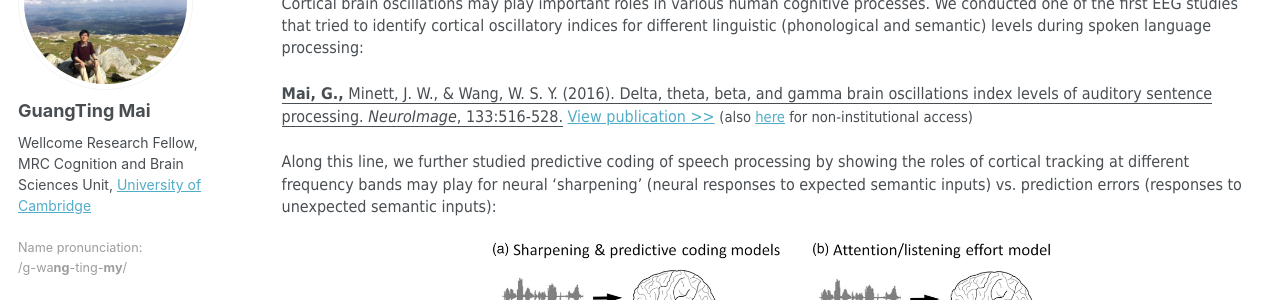
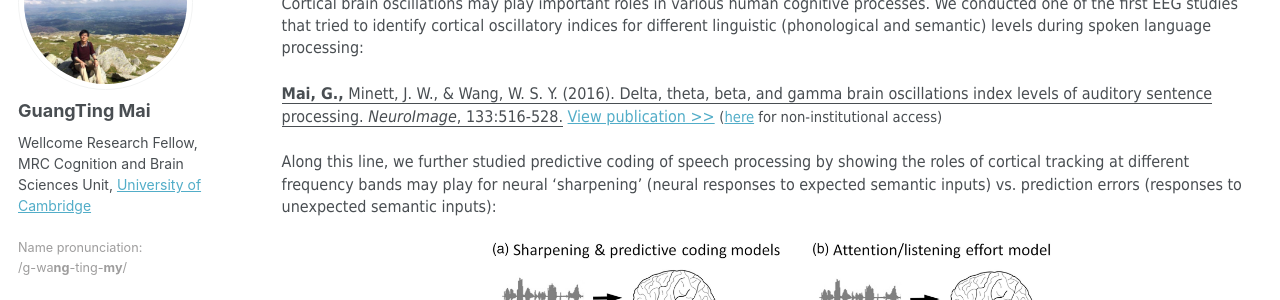
Before and after one commit to guangtingmai/guangtingmai.github.io, a Jekyll site: the page built from _pages/neuraltrack-typical.html, in a window 1280 px wide and 1400 px high. Shown: the part 202-502 px from the top of the window. Built offline with Jekyll 4.4.1, drawn with Linux system fonts in a browser that asks for light colours; some web fonts are replaced.

Commit message:
Update neuraltrack-typical.html

```diff
--- a/_pages/neuraltrack-typical.html
+++ b/_pages/neuraltrack-typical.html
@@ -8,7 +8,7 @@ author_profile: true
 <p><span style="font-size: 12pt;font-family: Tahoma;line-height: 1.4;display: block;margin-bottom: 0.1vh">Cortical brain oscillations may play important roles in
   various human cognitive processes. We conducted one of the first EEG studies that tried to identify cortical oscillatory indices for different linguistic
   (phonological and semantic) levels during spoken language processing:</span></p>
-<p><span style="font-size: 12pt;font-family: Tahoma;line-height: 1.4;display: block;margin-bottom: 0.1vh"><u><strong>Mai, G.,</strong> Minett, J. W., & Wang, W. S. Y. (2016). Delta, theta, beta, and gamma brain oscillations index levels of auditory sentence processing. <i>NeuroImage</i>, 133:516-528.</u> <a href="https://www.sciencedirect.com/science/article/abs/pii/S1053811916001737">View publication >></a> <span style="font-size: 11pt;font-family:Tahoma;">(also <a href="https://drive.google.com/file/d/1nQ5ZwP9CGwkryNdMigR625p35sHN_k8x/view">here</a> for non-institutional access)</span></span></p>
+<p><span style="font-size: 12pt;font-family: Tahoma;line-height: 1.4;display: block;margin-bottom: 0.1vh"><u><strong>Mai, G.,</strong> Minett, J. W., & Wang, W. S. Y. (2016). Delta, theta, beta, and gamma brain oscillations index levels of auditory sentence processing. <i>NeuroImage</i>, 133:516-528.</u> <a href="https://www.sciencedirect.com/science/article/abs/pii/S1053811916001737">View publication >></a> <span style="font-size: 11pt;font-family:Tahoma;">(<a href="https://drive.google.com/file/d/1nQ5ZwP9CGwkryNdMigR625p35sHN_k8x/view">here</a> for non-institutional access)</span></span></p>
 <p><span style="font-size: 12pt;font-family: Tahoma;line-height: 1.4;display: block;margin-bottom: 0.1vh">Along this line, we further studied predictive coding of
   speech processing by showing the roles of cortical tracking at different frequency bands may play for neural ‘sharpening’ (neural responses to expected
   semantic inputs) vs. prediction errors (responses to unexpected semantic inputs):</span></p>
@@ -31,7 +31,7 @@ author_profile: true
   <img src="https://guangtingmai.github.io/images/neuroimage2019.png" width="55%">
 </p>
 <p style="text-align:center;font-size:9.5pt;line-height:1.4;display: block;">Figure from Mai (2020 PhD thesis) with permission</p>
-<p><span style="font-size: 12pt;font-family: Tahoma;line-height: 1.4;display: block;margin-bottom: 0.1vh"><u><strong>Mai, G.,</strong> Schoof, T., & Howell, P. (2019). Modulation of phase-locked neural responses to speech during different arousal states is age-dependent. <i>NeuroImage</i>, 189:734-744.</u> <a href="https://www.sciencedirect.com/science/article/abs/pii/S1053811919300515">View publication >></a> <span style="font-size: 11pt;font-family:Tahoma;">(also <a href="https://discovery.ucl.ac.uk/id/eprint/10066354/1/Howell_Mai_Schoof_Howell_NeuroImage_accepted_withoutlinenumbers.pdf">here</a> for non-institutional access)</span></span></p>
+<p><span style="font-size: 12pt;font-family: Tahoma;line-height: 1.4;display: block;margin-bottom: 0.1vh"><u><strong>Mai, G.,</strong> Schoof, T., & Howell, P. (2019). Modulation of phase-locked neural responses to speech during different arousal states is age-dependent. <i>NeuroImage</i>, 189:734-744.</u> <a href="https://www.sciencedirect.com/science/article/abs/pii/S1053811919300515">View publication >></a> <span style="font-size: 11pt;font-family:Tahoma;">(<a href="https://discovery.ucl.ac.uk/id/eprint/10066354/1/Howell_Mai_Schoof_Howell_NeuroImage_accepted_withoutlinenumbers.pdf">here</a> for non-institutional access)</span></span></p>
 <p><span style="font-size: 12pt;font-family: Tahoma;line-height: 1.4;display: block;margin-bottom: 0.1vh">We also looked at how changes in neural excitability in the
   auditory cortex (via neurostimulation tDCS) led to consequential changes in subcortical FFR revealing <i>causal</i> auditory subcortico-cortical interactions:</span></p>
 <p align="center">
```
